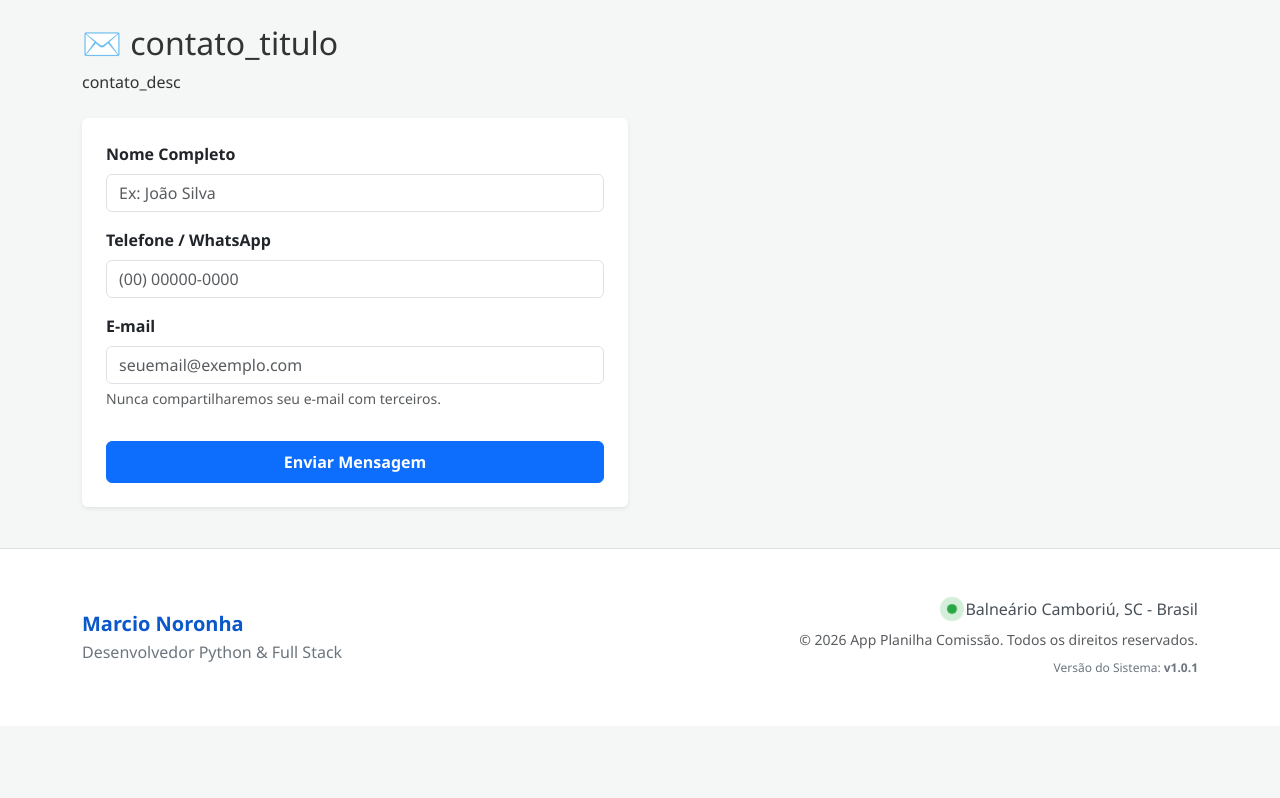
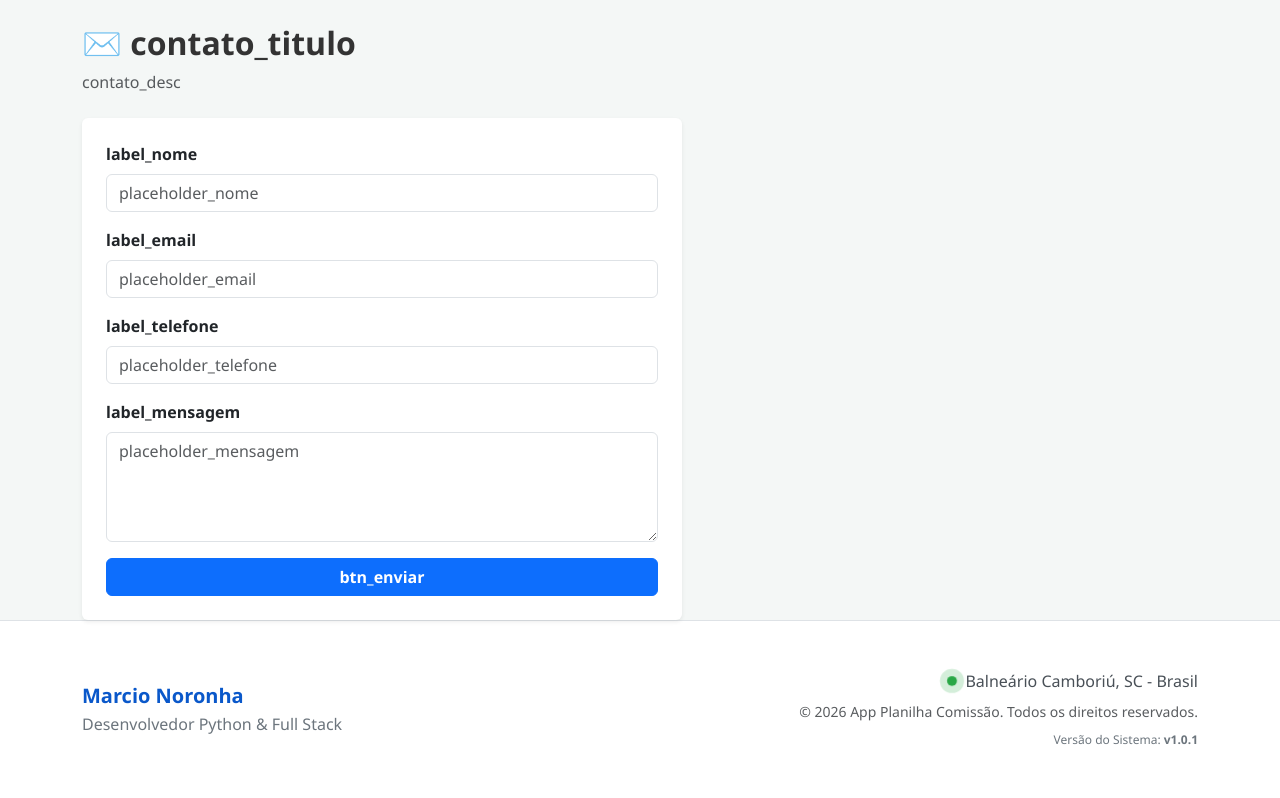
Before and after one commit to marcionoronha1995/app_planilha_comissao, a Python web app: template templates/contato.html in a window 1280 px wide. Shown: the part 74-872 px from the top of the page. Before the commit the page ends 746 px from the top, so only its background shows below. Run offline with Jinja, Linux system fonts and the light colour scheme; the template is opened without the code that fills it, so the values that code supplies are empty.

Commit message:
formulario de contato

```diff
--- a/contatos_recebidos.csv
+++ b/contatos_recebidos.csv
@@ -1,2 +1,3 @@
 Nome,Email,Telefone
 Márcio ,marcionoronha1995@gmail.com,48998600140
+14/04/2026 07:26:06,Marcio 1995 Noronha,marcionoronha1995@gmail.com,48998600140,Este é um teste
--- a/templates/contato.html
+++ b/templates/contato.html
@@ -1,89 +1,43 @@
 {% extends "base.html" %}
 
 {% block conteudo %}
-    <h2 class="mt-4">✉️ {{ _('contato_titulo') }}</h2>
-    <p>{{ _('contato_desc') }}</p>
+<div class="mt-4">
+    <h2 class="fw-bold">✉️ {{ _('contato_titulo') }}</h2>
+    <p class="text-muted">{{ _('contato_desc') }}</p>
 
-    <div class="row mt-4">
-        <div class="col-md-6">
-            <div class="card shadow-sm border-0">
+    {% with messages = get_flashed_messages(with_categories=true) %}
+      {% if messages %}
+        {% for category, message in messages %}
+          <div class="alert alert-{{ category }} alert-dismissible fade show" role="alert" style="max-width: 600px;">
+            {{ message }}
+            <button type="button" class="btn-close" data-bs-dismiss="alert" aria-label="Close"></button>
+          </div>
+        {% endfor %}
+      {% endif %}
+    {% endwith %}
+
+    <div class="card shadow-sm mt-4 border-0" style="max-width: 600px;">
         <div class="card-body p-4">
-                    <form id="formContato" onsubmit="enviarFormulario(event)">
+            <form action="{{ url_for('enviar_contato') }}" method="POST">
                 <div class="mb-3">
-                            <label for="nome" class="form-label fw-bold">Nome Completo</label>
-                            <input type="text" class="form-control" id="nome" name="nome" required placeholder="Ex: João Silva">
+                    <label for="nome" class="form-label fw-bold">{{ _('label_nome') }}</label>
+                    <input type="text" class="form-control" id="nome" name="nome" placeholder="{{ _('placeholder_nome') }}" required>
                 </div>
-
                 <div class="mb-3">
-                            <label for="telefone" class="form-label fw-bold">Telefone / WhatsApp</label>
-                            <input type="tel" class="form-control" id="telefone" name="telefone" placeholder="(00) 00000-0000">
+                    <label for="email" class="form-label fw-bold">{{ _('label_email') }}</label>
+                    <input type="email" class="form-control" id="email" name="email" placeholder="{{ _('placeholder_email') }}" required>
                 </div>
-
                 <div class="mb-3">
-                            <label for="email" class="form-label fw-bold">E-mail</label>
-                            <input type="email" class="form-control" id="email" name="email" required placeholder="seuemail@exemplo.com">
-                            <div class="form-text">Nunca compartilharemos seu e-mail com terceiros.</div>
+                    <label for="telefone" class="form-label fw-bold">{{ _('label_telefone') }}</label>
+                    <input type="text" class="form-control" id="telefone" name="telefone" placeholder="{{ _('placeholder_telefone') }}">
                 </div>
-
-                        <div id="mensagemFeedback" class="alert d-none mt-3"></div>
-
-                        <button type="submit" id="btnEnviar" class="btn btn-primary w-100 py-2 mt-3 fw-bold">
-                            <span id="btnTexto">Enviar Mensagem</span>
-                            <span id="btnLoader" class="spinner-border spinner-border-sm d-none" role="status" aria-hidden="true"></span>
-                        </button>
+                <div class="mb-3">
+                    <label for="mensagem" class="form-label fw-bold">{{ _('label_mensagem') }}</label>
+                    <textarea class="form-control" id="mensagem" name="mensagem" rows="4" placeholder="{{ _('placeholder_mensagem') }}" required></textarea>
+                </div>
+                <button type="submit" class="btn btn-primary w-100 fw-bold">{{ _('btn_enviar') }}</button>
             </form>
         </div>
     </div>
 </div>
-    </div>
-
-    <script>
-    function enviarFormulario(event) {
-        event.preventDefault();
-
-        const form = document.getElementById('formContato');
-        const btn = document.getElementById('btnEnviar');
-        const btnTexto = document.getElementById('btnTexto');
-        const btnLoader = document.getElementById('btnLoader');
-        const feedback = document.getElementById('mensagemFeedback');
-
-        // Feedback visual de carregamento
-        btn.disabled = true;
-        btnTexto.innerText = "Enviando...";
-        btnLoader.classList.remove('d-none');
-        feedback.classList.add('d-none');
-
-        const formData = new FormData(form);
-
-        // Respeitando o prefixo /appcomissao configurado no servidor
-        fetch('/appcomissao/enviar_contato', {
-            method: 'POST',
-            body: formData
-        })
-        .then(response => response.json())
-        .then(data => {
-            feedback.classList.remove('d-none', 'alert-danger', 'alert-success');
-
-            if (data.status === 'success') {
-                feedback.classList.add('alert-success');
-                feedback.innerText = data.message;
-                form.reset(); // Limpa o formulário em caso de sucesso
-            } else {
-                feedback.classList.add('alert-danger');
-                feedback.innerText = data.message;
-            }
-        })
-        .catch(error => {
-            feedback.classList.remove('d-none');
-            feedback.classList.add('alert-danger');
-            feedback.innerText = "Erro ao conectar com o servidor. Tente novamente.";
-            console.error('Erro:', error);
-        })
-        .finally(() => {
-            btn.disabled = false;
-            btnTexto.innerText = "Enviar Mensagem";
-            btnLoader.classList.add('d-none');
-        });
-    }
-    </script>
 {% endblock %}
```
Also changed, not shown: app.py (+48 -13 lines). Lines whose indentation alone changed are shown as unchanged.
